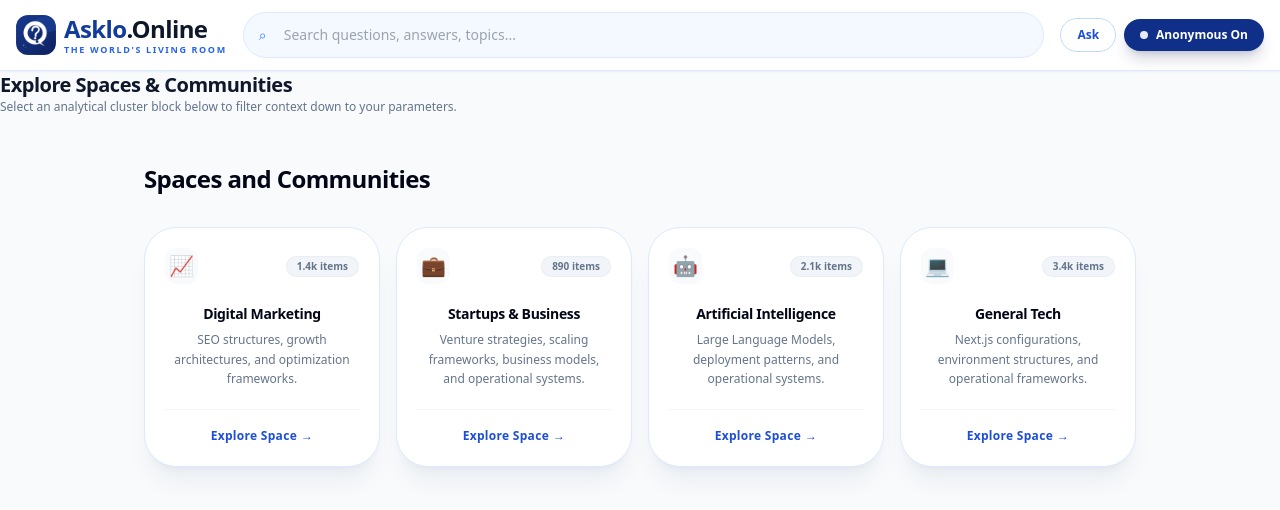
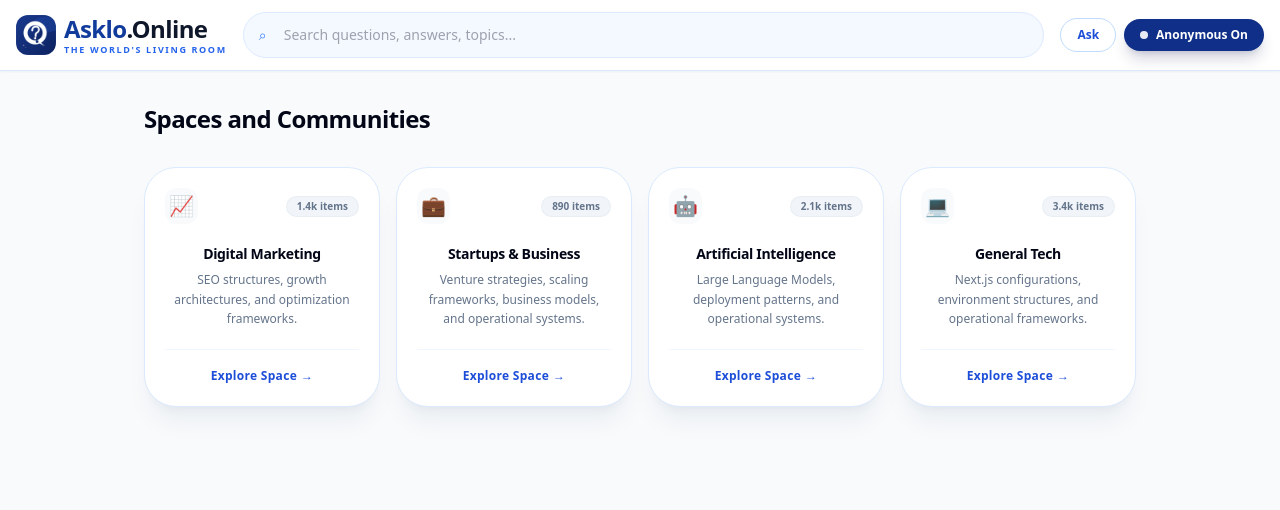
Before and after one commit to askloonline-maker/portfolio-website, a Next.js app: page /categories in a window 1280 px wide. Shown: the top 510 px of the page. Built offline with nearby package versions, Linux system fonts and the light colour scheme.

Commit message:
Update page.tsx

```diff
--- a/app/categories/page.tsx
+++ b/app/categories/page.tsx
@@ -29,18 +29,15 @@ export default async function CategoriesPage({ searchParams }: PageProps) {
             {categoryHeaders[targetCategory].desc}
           </p>
         </div>
-        {/* 🎯 This perfectly passes the category string to your updated component! */}
+        {/* Passed category string */}
         <RecentQuestions filterCategory={targetCategory} />
       </div>
     );
   }
 
+  // Clean layout architecture: Old ghost headers removed!
   return (
-    <div className="space-y-4">
-      <div>
-        <h1 className="text-xl font-sans font-black text-[#0f172a] tracking-tight">Explore Spaces & Communities</h1>
-        <p className="text-xs font-sans text-[#64748b]">Select an analytical cluster block below to filter context down to your parameters.</p>
-      </div>
+    <div className="w-full">
       <CategoryGrid />
     </div>
   );
```
